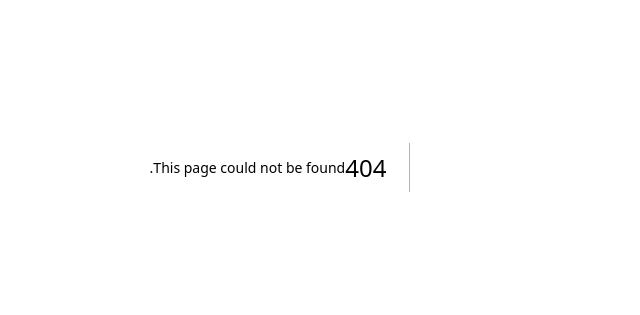
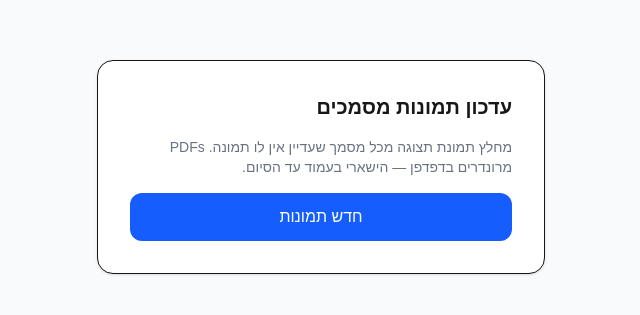
Before and after one commit to shanizwigen-del/meddocs, a Next.js app: page /admin in a window 1280 px wide. Before the commit this address had no page. Shown: the part 233-548 px from the top of the page, without its empty margins (392-1032 px from the left). Built offline with nearby package versions, Linux system fonts and the light colour scheme.

Commit message:
feat: admin backfill thumbnails

```diff
--- /dev/null
+++ b/app/admin/page.tsx
@@ -0,0 +1,105 @@
+'use client'
+import { useState } from 'react'
+
+interface Doc {
+  id: string
+  filename: string
+  blob_url: string
+  thumbnail_url: string | null
+}
+
+export default function AdminPage() {
+  const [running, setRunning] = useState(false)
+  const [log, setLog] = useState<string[]>([])
+  const [done, setDone] = useState(false)
+
+  async function runBackfill() {
+    setRunning(true)
+    setLog([])
+    setDone(false)
+
+    // שלב 1: עדכון תמונות (blob_url = thumbnail)
+    addLog('מעדכן תמונות...')
+    const r1 = await fetch('/api/admin/backfill-thumbnails', { method: 'POST' })
+    const { updated, skipped } = await r1.json()
+    addLog(`✓ תמונות: ${updated} עודכנו`)
+
+    // שלב 2: PDFs — מוריד + מרנדר בדפדפן
+    if (skipped > 0) {
+      addLog(`מעבד ${skipped} קבצי PDF...`)
+      const res = await fetch('/api/documents')
+      const docs: Doc[] = await res.json()
+      const pdfs = docs.filter(d => !d.thumbnail_url && !/\.(jpe?g|png|gif|webp)$/i.test(d.filename))
+
+      const pdfjsLib = await import('pdfjs-dist')
+      pdfjsLib.GlobalWorkerOptions.workerSrc = '/pdf.worker.min.mjs'
+      const canvas = document.createElement('canvas')
+      const ctx = canvas.getContext('2d')!
+
+      let pdfCount = 0
+      for (const doc of pdfs) {
+        try {
+          addLog(`מרנדר: ${doc.filename}...`)
+          const arrayBuffer = await fetch(doc.blob_url).then(r => r.arrayBuffer())
+          const pdf = await pdfjsLib.getDocument({ data: new Uint8Array(arrayBuffer) }).promise
+          const page = await pdf.getPage(1)
+          const vp = page.getViewport({ scale: 1.5 })
+          canvas.width = vp.width
+          canvas.height = vp.height
+          // eslint-disable-next-line @typescript-eslint/no-explicit-any
+          await page.render({ canvasContext: ctx as any, viewport: vp, canvas }).promise
+
+          const blob = await new Promise<Blob>(r => canvas.toBlob(b => r(b!), 'image/jpeg', 0.8))
+          const form = new FormData()
+          form.append('file', new File([blob], `thumb-${doc.id}.jpg`, { type: 'image/jpeg' }))
+          form.append('docId', doc.id)
+          await fetch('/api/admin/save-thumbnail', { method: 'POST', body: form })
+          pdfCount++
+        } catch {
+          addLog(`⚠ דילגתי: ${doc.filename}`)
+        }
+      }
+      addLog(`✓ PDFs: ${pdfCount} עודכנו`)
+    }
+
+    addLog('סיום!')
+    setDone(true)
+    setRunning(false)
+  }
+
+  function addLog(msg: string) {
+    setLog(prev => [...prev, msg])
+  }
+
+  return (
+    <div className="min-h-screen bg-gray-50 flex items-center justify-center" dir="rtl">
+      <div className="bg-white rounded-2xl border shadow p-8 max-w-md w-full space-y-4">
+        <h1 className="text-xl font-semibold">עדכון תמונות מסמכים</h1>
+        <p className="text-sm text-gray-500">
+          מחלץ תמונת תצוגה מכל מסמך שעדיין אין לו תמונה.
+          PDFs מרונדרים בדפדפן — הישארי בעמוד עד הסיום.
+        </p>
+
+        <button
+          onClick={runBackfill}
+          disabled={running}
+          className="w-full bg-blue-600 text-white py-3 rounded-xl font-medium disabled:opacity-50"
+        >
+          {running ? 'מעבד...' : 'חדש תמונות'}
+        </button>
+
+        {log.length > 0 && (
+          <div className="bg-gray-50 rounded-lg p-3 space-y-1 text-sm font-mono max-h-64 overflow-y-auto">
+            {log.map((l, i) => <p key={i} className="text-gray-700">{l}</p>)}
+          </div>
+        )}
+
+        {done && (
+          <div className="text-center">
+            <a href="/" className="text-blue-600 text-sm underline">חזרה לרשימה</a>
+          </div>
+        )}
+      </div>
+    </div>
+  )
+}
--- /dev/null
+++ b/app/api/admin/backfill-thumbnails/route.ts
@@ -0,0 +1,40 @@
+import { sql } from '@/lib/db'
+import { put } from '@vercel/blob'
+import { NextResponse } from 'next/server'
+
+export const maxDuration = 60
+
+export async function POST() {
+  // מסמכים ללא thumbnail
+  const docs = await sql`
+    SELECT id, blob_url, filename FROM documents
+    WHERE thumbnail_url IS NULL AND status = 'ready'
+    ORDER BY created_at DESC
+    LIMIT 50
+  `
+
+  let updated = 0
+  let skipped = 0
+
+  for (const doc of docs) {
+    try {
+      const isImage = /\.(jpe?g|png|gif|webp|bmp|tiff?)$/i.test(doc.filename) ||
+        /\.(jpe?g|png|gif|webp|bmp|tiff?)$/i.test(doc.blob_url)
+
+      if (isImage) {
+        // תמונה — ה-blob_url עצמה היא ה-thumbnail
+        await sql`UPDATE documents SET thumbnail_url = ${doc.blob_url} WHERE id = ${doc.id}`
+        updated++
+      } else {
+        // PDF — נוריד ונחלץ עמוד ראשון בצד השרת (לא זמין בסביבת Vercel Edge)
+        // מסמנים כ-skip — יש לטפל בצד הלקוח בעתיד
+        skipped++
+      }
+    } catch (e) {
+      console.error('backfill error for', doc.id, e)
+      skipped++
+    }
+  }
+
+  return NextResponse.json({ updated, skipped, total: docs.length })
+}
--- /dev/null
+++ b/app/api/admin/save-thumbnail/route.ts
@@ -0,0 +1,15 @@
+import { sql } from '@/lib/db'
+import { put } from '@vercel/blob'
+import { NextRequest, NextResponse } from 'next/server'
+
+export async function POST(req: NextRequest) {
+  const form = await req.formData()
+  const file = form.get('file') as File
+  const docId = form.get('docId') as string
+  if (!file || !docId) return NextResponse.json({ error: 'missing' }, { status: 400 })
+
+  const blob = await put(`thumb-${docId}.jpg`, file, { access: 'public' })
+  await sql`UPDATE documents SET thumbnail_url = ${blob.url} WHERE id = ${docId}`
+
+  return NextResponse.json({ ok: true })
+}
```
